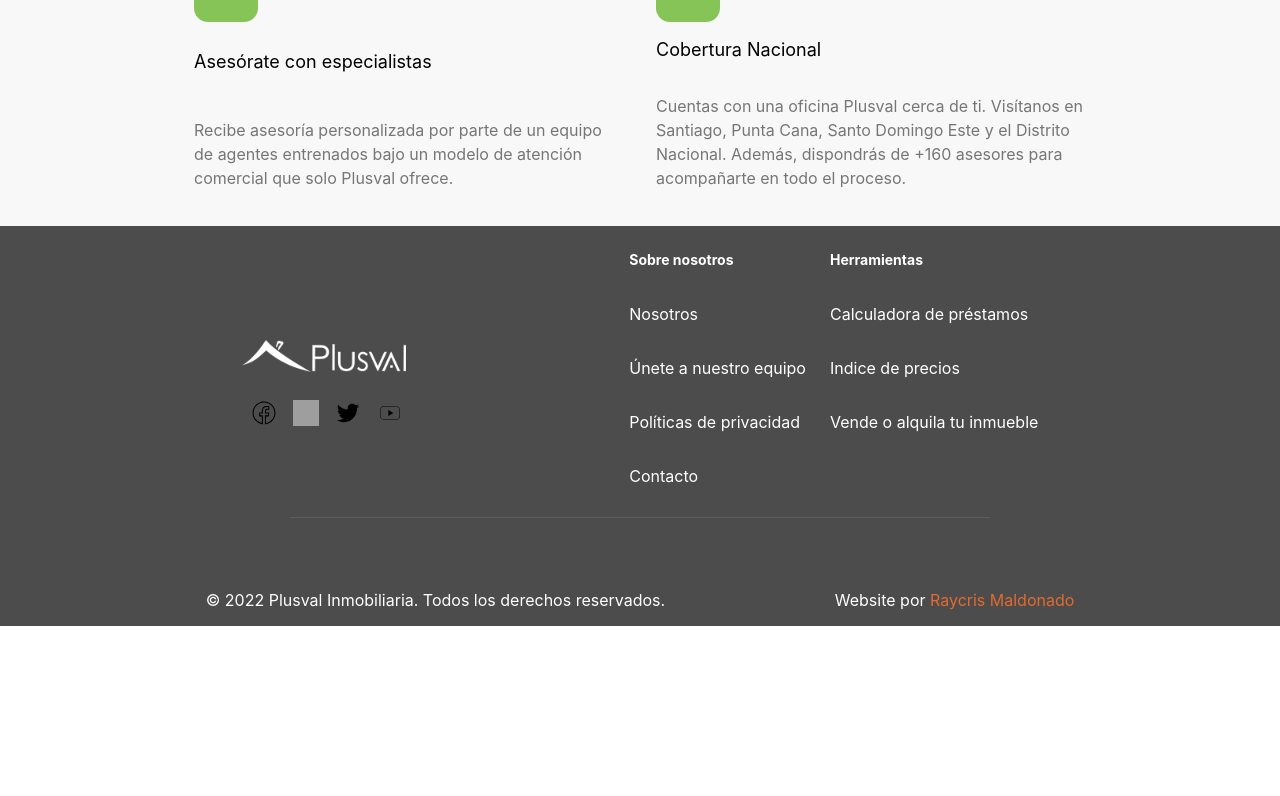
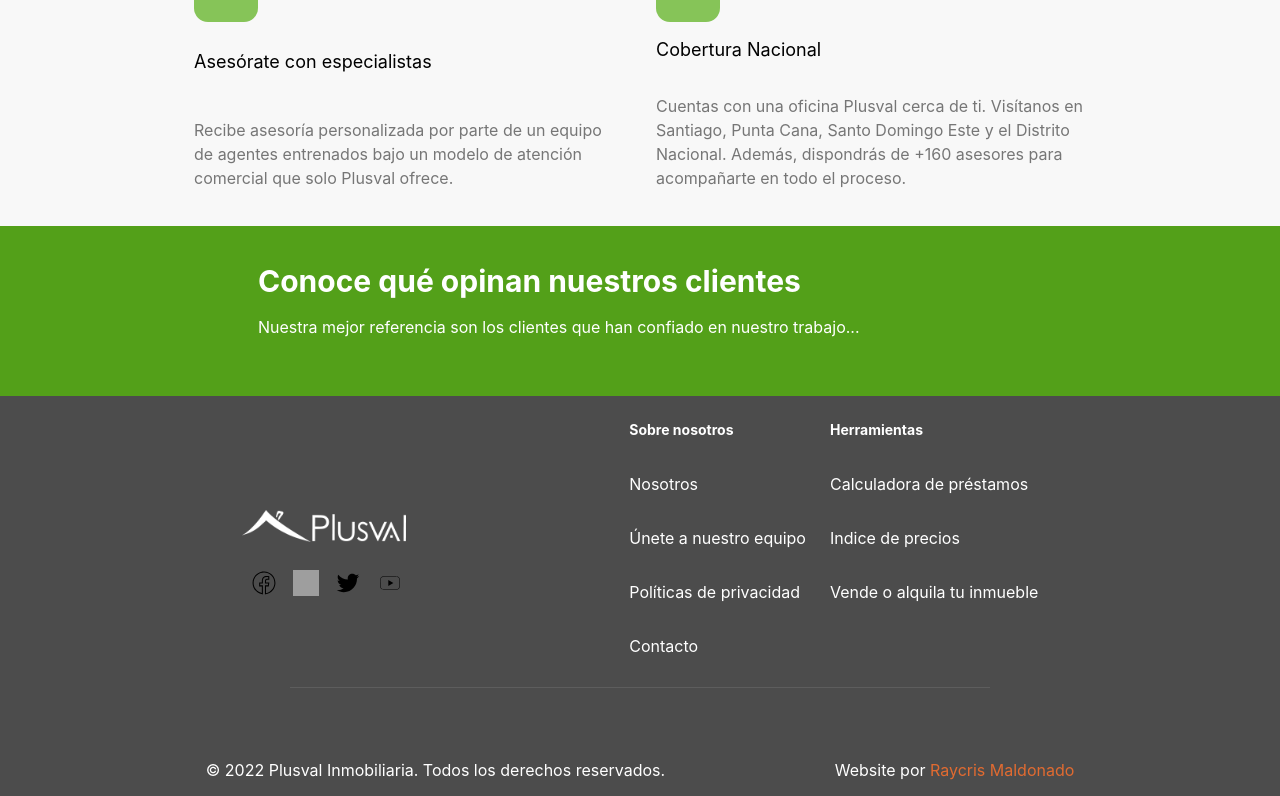
Before and after one commit to raycris/plusval, a React (Create React App) app: page / in a window 1280 px wide. Shown: the part 3351-4147 px from the top of the page. Before the commit the page ends 3977 px from the top, so only its background shows below. Built offline with nearby package versions, Linux system fonts and the light colour scheme; grey boxes are pictures that could not be loaded.

Commit message:
clients bar title

```diff
--- a/src/App.js
+++ b/src/App.js
@@ -1,6 +1,7 @@
 import React from "react";
 import styled from "styled-components";
 import "./App.css";
+import ClientOpinions from "./components/clientOpinions";
 import Footer from "./components/footer";
 
 import Header from "./components/header";
@@ -20,6 +21,7 @@ function App() {
       <PhotoCatalog />
       <PhotoCarrusel />
       <PropertyInfo />
+      <ClientOpinions/>
       <Footer />
     </Container>
   );
--- /dev/null
+++ b/src/components/clientOpinions.jsx
@@ -0,0 +1,50 @@
+import React from "react";
+import styled from "styled-components";
+
+import theme from "../lib/theme";
+
+const ClientOpinions = () => {
+  return (
+    <Container>
+      <LabelContainer>
+        <Title >Conoce qué opinan nuestros clientes</Title>
+        <Subtitle>
+          Nuestra mejor referencia son los clientes que han confiado en nuestro
+          trabajo...
+        </Subtitle>
+      </LabelContainer>
+    </Container>
+  );
+};
+
+export default ClientOpinions;
+
+const Container = styled.div`
+  height: 50px;
+  display: flex;
+  padding: 60px;
+  align-items: flex-start;
+  flex-direction: column;
+  justify-content: center;
+  background-color: ${theme.color.darkGreen};
+`;
+
+const Title = styled.h2`
+  color: ${theme.color.white};
+  margin: 0;
+  font-size: 30px;
+  line-height: 40px;
+`;
+const Subtitle = styled.p`
+  color: ${theme.color.white};
+  font-size: ${theme.fontSize.normal};
+`;
+
+const LabelContainer = styled.div`
+  margin: 0 174px;
+  padding: 40px 24px 48px;
+  display: flex;
+  align-items: flex-start;
+  flex-direction: column;
+  justify-content: center;
+`;
--- a/src/lib/theme.js
+++ b/src/lib/theme.js
@@ -7,6 +7,7 @@ const theme = {
     secundary: "#4c4c4c",
     labelGray: "#767676",
     lightGray: "#5d5d5d",
+    darkGreen: "#53a019",
     lightWhite: "#E7E7E7",
     lightGreen: "#fafff8",
     hoverGreen: "#77bd43",
```
Also changed, not shown: src/components/locations.jsx (added, +9 -0 lines), src/assets/images/quotes.png (added).
